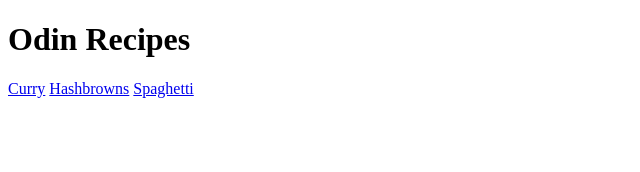
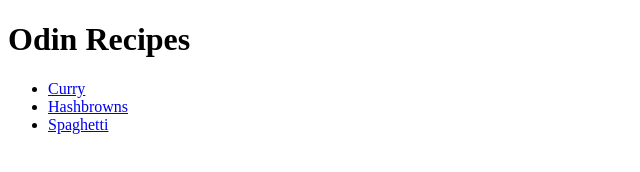
Before and after one commit to dcheng2022/odin-recipes, a plain HTML site: page index.html in a window 1280 px wide. Shown: the whole page, without its empty margins (0-640 px from the left). Drawn offline with Linux system fonts and the light colour scheme.

Commit message:
Group all relative links under unordered list

```diff
--- a/index.html
+++ b/index.html
@@ -8,8 +8,10 @@
 
     <body>
         <h1>Odin Recipes</h1>
-        <a href="./recipes/curry.html">Curry</a>
-        <a href="./recipes/hashbrowns.html">Hashbrowns</a>
-        <a href="./recipes/spaghetti.html">Spaghetti</a>
+        <ul>
+            <li><a href="./recipes/curry.html">Curry</a></li>
+            <li><a href="./recipes/hashbrowns.html">Hashbrowns</a></li>
+            <li><a href="./recipes/spaghetti.html">Spaghetti</a></li>
+        </ul>
     </body>
 </html>
```
